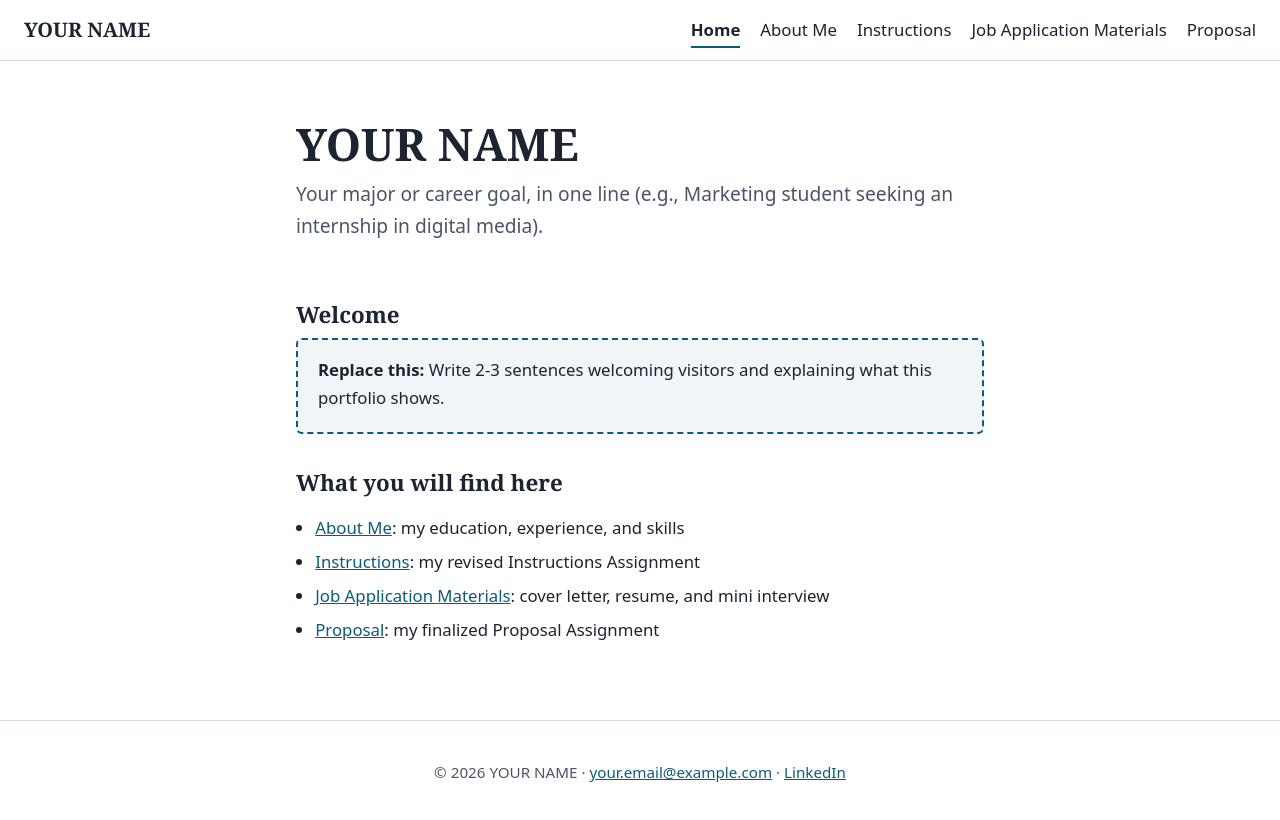
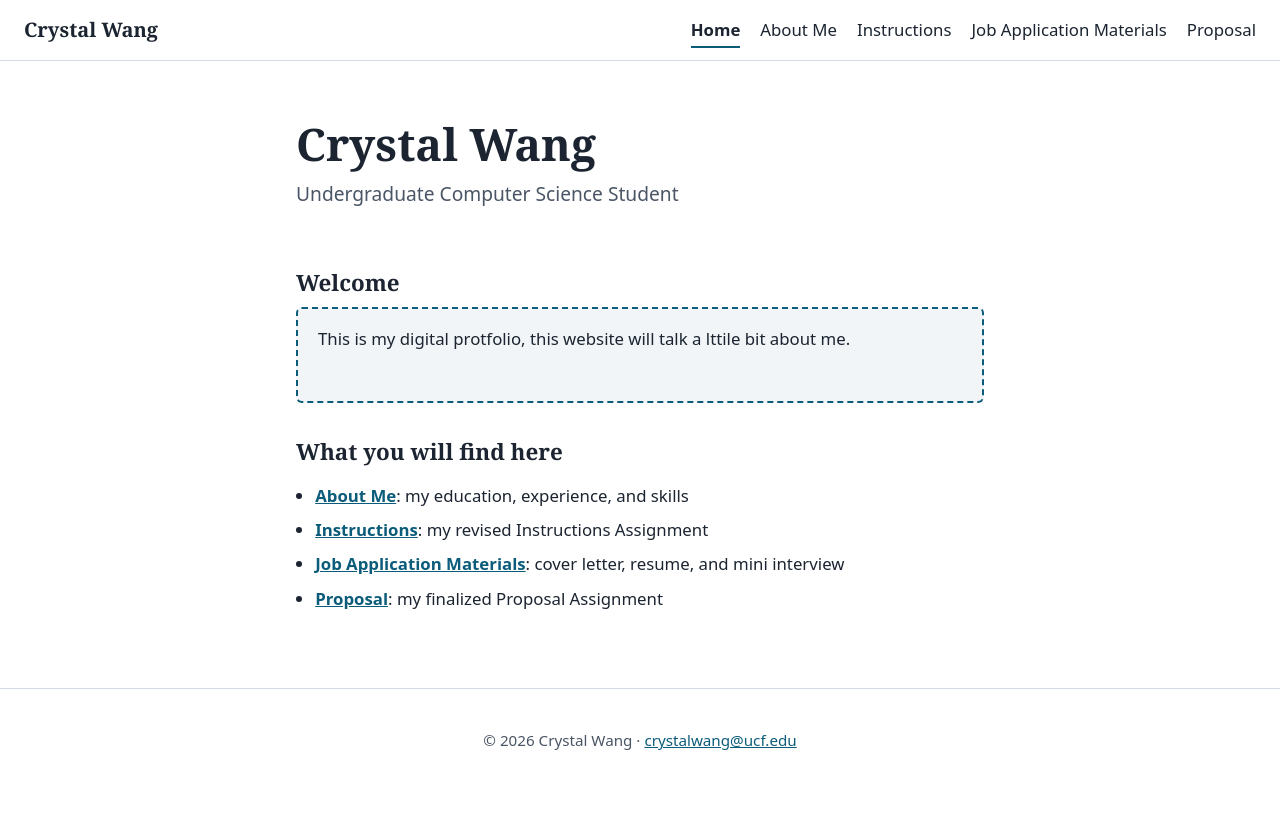
Before and after one commit to User4872/user4872.github.io, a plain HTML site: page index.html in a window 1280 px wide. Drawn offline with Linux system fonts and the light colour scheme.

Commit message:
Minor Update

```diff
--- a/index.html
+++ b/index.html
@@ -3,36 +3,35 @@
 <head>
 <meta charset="utf-8">
 <meta name="viewport" content="width=device-width, initial-scale=1">
-<title>Home | YOUR NAME</title>
+<title>Home | Crystal Wang</title>
 <link rel="stylesheet" href="style.css">
 </head>
 <body>
 <header class="site-header">
-  <a class="site-name" href="index.html">YOUR NAME</a>
+  <a class="site-name" href="index.html">Crystal Wang</a>
   <nav aria-label="Main"><ul><li><a href="index.html" aria-current="page">Home</a></li><li><a href="about.html">About Me</a></li><li><a href="instructions.html">Instructions</a></li><li><a href="job-materials.html">Job Application Materials</a></li><li><a href="proposal.html">Proposal</a></li></ul></nav>
 </header>
 <main>
 <section class="hero">
-  <h1>YOUR NAME</h1>
-  <p class="tagline">Your major or career goal, in one line (e.g., Marketing student seeking an internship in digital media).</p>
-  <!-- Optional: add a professional headshot: <img src="images/headshot.jpg" alt="Photo of YOUR NAME"> -->
+  <h1>Crystal Wang</h1>
+  <p class="tagline">Undergraduate Computer Science Student</p>
 </section>
 <section>
   <h2>Welcome</h2>
-  <div class="placeholder"><strong>Replace this:</strong> Write 2-3 sentences welcoming visitors and explaining what this portfolio shows.</div>
+  <div class="placeholder"> This is my digital protfolio, this website will talk a lttile bit about me.</div>
 </section>
 <section>
   <h2>What you will find here</h2>
   <ul class="link-list">
-    <li><a href="about.html">About Me</a>: my education, experience, and skills</li>
-    <li><a href="instructions.html">Instructions</a>: my revised Instructions Assignment</li>
-    <li><a href="job-materials.html">Job Application Materials</a>: cover letter, resume, and mini interview</li>
-    <li><a href="proposal.html">Proposal</a>: my finalized Proposal Assignment</li>
+    <li><strong><a href="about.html">About Me</a></strong>: my education, experience, and skills</li>
+    <li><strong><a href="instructions.html">Instructions</a></strong>: my revised Instructions Assignment</li>
+    <li><strong><a href="job-materials.html">Job Application Materials</a></strong>: cover letter, resume, and mini interview</li>
+    <li><strong><a href="proposal.html">Proposal</a></strong>: my finalized Proposal Assignment</li>
   </ul>
 </section>
 </main>
 <footer>
-  <p>&copy; 2026 YOUR NAME &middot; <a href="mailto:your.email@example.com">your.email@example.com</a> &middot; <a href="#">LinkedIn</a></p>
+  <p>&copy; 2026 Crystal Wang &middot; <a href="mailto:crystalwang@ucf.edu">crystalwang@ucf.edu</a></p>
 </footer>
 </body>
 </html>
```
Also changed, not shown: about.html (+8 -6 lines), instructions.html (+3 -3 lines), job-materials.html (+3 -3 lines), proposal.html (+3 -3 lines).
